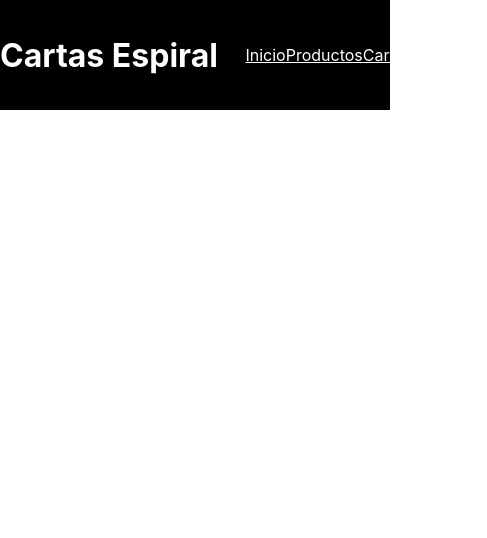
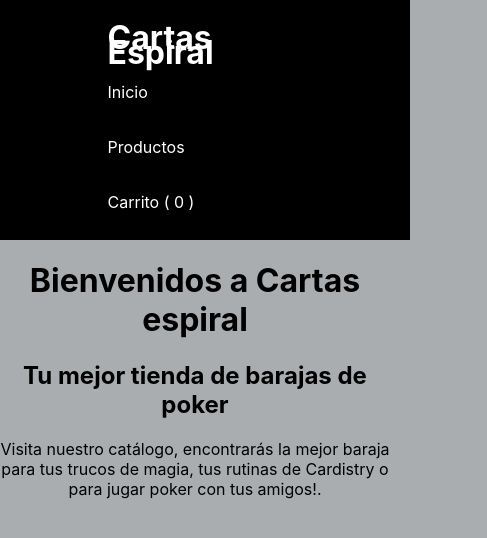
Before and after one commit to KourtZN/Proyecto-5-FRNTND-Kourt-Neyra, a React (Create React App) app: page / in a window 390 px wide. Shown: the top 538 px of the page, 487 px wide, since content can reach past the window. Built offline with nearby package versions, Linux system fonts and the light colour scheme.

Commit message:
ajuste de css

```diff
--- a/src/Components/CarritoComponent/CarritoComponent.jsx
+++ b/src/Components/CarritoComponent/CarritoComponent.jsx
@@ -31,9 +31,9 @@ React.useEffect(() => {
 },[carrito])
 
 
-    return <div >
+    return <div className="carritomain">
 
-        <div >
+        <div className="cart">
             {carrito.map( (produc) => {
                 return <div className="productsCard" key={produc.idcarrito}>
 
@@ -46,10 +46,10 @@ React.useEffect(() => {
             })}
 
         </div>
-        <div>
-            <p>Total : {total}</p>
-            <button onClick={vaccarr}>Vaciar carrito</button>
-            <button onClick={iraCheckout}>Pagar $ {total}</button>
+        <div className="cartbuttons">
+            <h1>Total: $ {total}</h1>
+            <button onClick={vaccarr} className="vaciarcart">Vaciar carrito</button><br/>
+            <button onClick={iraCheckout} className="iracheck">Pagar $ {total}</button>
 
 
         </div>
--- a/src/Components/CarritoComponent/carritocomponent.css
+++ b/src/Components/CarritoComponent/carritocomponent.css
@@ -6,11 +6,17 @@
     display: flex;
 }
 .productsCard{
-    border: 1px solid red;
+    border: 1px solid black;
     border-radius: 5px;
     padding: 5px;
-    width:68%;
-    margin:10px;
+    width:70%;
+    margin:10px auto;
+}
+.productsCard button{
+    background-color: rgb(216, 85, 85);
+    border-radius: 5px;
+    padding: 5px;
+    font-weight: bold;
 }
 .links{
     text-decoration: none;
@@ -18,3 +24,64 @@
 .links:hover{
 color: red;
 }
+
+.carritomain{
+    display: flex;
+    flex-direction: row;
+    justify-content: center;
+}
+.cart{
+    width:50%;
+}
+.cartbuttons{
+    width: 28%;
+}
+.vaciarcart{
+    background-color: green;
+    border-radius: 5px;
+    padding: 1rem;
+    color: white;
+    font-weight: bold;
+    margin: 10px auto;
+    font-size: 1rem;
+    height: 3rem;
+}
+.vaciarcart:hover{
+    background-color: red;
+}
+.iracheck{
+    background-color: green;
+    border-radius: 5px;
+    padding: 1rem;
+    color: white;
+    font-weight: bold;
+    margin: 10px auto;
+    font-size: 2rem;
+    height: 4rem;
+}
+.iracheck:hover{
+    background-color: blue;
+}
+
+/*media*/
+@media (max-width: 800px) {
+    .productContainer{
+        flex-direction: column;
+        columns: 1;
+        display: flex;
+    }
+    .iracheck{
+        background-color: green;
+        border-radius: 5px;
+        padding: 1rem;
+        color: white;
+        font-weight: bold;
+        margin: 10px auto;
+        font-size: 1rem;
+    }
+    .carritomain{
+        display: flex;
+        flex-direction: column;
+        align-items: center;
+    }
+  }
--- a/src/Components/Catalogo/Catalogo.jsx
+++ b/src/Components/Catalogo/Catalogo.jsx
@@ -28,12 +28,12 @@ function Catalogo(){
 
 
 
-    return <div >
+    return (
 
-        <div >
+        <div className="productCont">
             {prods.map( (produc) => {
                 return <Link className="links" to={`/productdetail/${produc._id}`} key={produc._id}>
-                <div className="productsCard">
+                <div className="productst">
 
                     <p>Nombre: {produc.name}</p>
                     <p>Desc: {produc.desc}</p>
@@ -41,11 +41,8 @@ function Catalogo(){
                 </Link>
 
             })}
-    {/*<Link to="/productdetail/carta">carta</Link>
-    <Link to="/productdetail/baston">baston</Link>
-        <Link to="/productdetail/sombrero">sombrero</Link>*/}
         </div>
-    </div>
+    )
 }
 
 export { Catalogo, listaProductos }
--- a/src/Components/Catalogo/catalogo.css
+++ b/src/Components/Catalogo/catalogo.css
@@ -1,20 +1,33 @@
-.productContainer{
+.productCont{
+    width:60%;
+    margin: auto;
+    display: flex;
+    justify-content: center;
+}
+.productst{
     border: 1px solid black;
     border-radius: 5px;
-    width: 70%;
+    padding: 5px;
+    width:100%;
     margin:10px auto;
-    display: flex;
 }
-.productsCard{
-    border: 1px solid red;
-    border-radius: 5px;
-    padding: 5px;
-    width:68%;
-    margin:10px;
+.productst:hover{
+    border: 2px solid blue;
+    color: blue;
 }
 .links{
     text-decoration: none;
+    width:45%;
+    padding: 10px;
 }
 .links:hover{
-color: red;
+color: blue;
 }
+
+
+/*media*/
+@media (max-width: 800px) {
+    .productCont{
+      display: block;
+    }
+  }
--- a/src/Components/Checkout/Checkout.jsx
+++ b/src/Components/Checkout/Checkout.jsx
@@ -1,3 +1,4 @@
+import './checkout.css'
 import {PayPalButton} from '../PaypalButton/PaypalButton'
 import React from 'react'
 import {CarritoContext} from '../../context/CarritoContext'
@@ -7,8 +8,8 @@ const Checkout = () => {
 
 
     return(
-        <div>
-            {total}
+        <div className="checkout">
+            <h1>Tu pago será de: $ {total}</h1>
 
             <PayPalButton currency="MXN" amount={total} />
 
--- /dev/null
+++ b/src/Components/Checkout/checkout.css
@@ -0,0 +1,5 @@
+.checkout{
+    width:30%;
+    margin: 100px auto;
+
+}
--- a/src/Components/Header/Header.jsx
+++ b/src/Components/Header/Header.jsx
@@ -1,20 +1,21 @@
 import './header.css'
 import React from 'react'
 import { Link } from 'react-router-dom'
+import {CarritoContext} from '../../context/CarritoContext'
 
 function Header(){
+  const {carrito} = React.useContext(CarritoContext);
+
     return <header className="header">
     <div className="logoyname">
-    {//<Link to='/'><img src={require(`../../images/logo.png`).default} alt="logo" /></Link>
-    }
-    <h1 className="titulo">Cartas Espiral</h1>
+
+    <Link to='/'><h1 className="titulo">Cartas Espiral</h1></Link>
     </div>
 
     <nav className="navegador">
     <Link to='/'>Inicio</Link>
     <Link to='/productos'>Productos</Link>
-    <Link to='/carrito'>Carrito</Link>
-    <Link to='/checkout'>Checkout</Link>
+    <Link to='/carrito'>Carrito ( {carrito.length} )</Link>
     </nav>
   </header>
 
--- a/src/Components/Header/header.css
+++ b/src/Components/Header/header.css
@@ -5,18 +5,22 @@
     justify-content:space-between;
     background-color: black;
     color:white;
+    padding: 10px;
 }
-
 .header a{
+    padding: 20px;
     color: white;
-    height: 110px;
-    line-height: 110px;
+    height: 40px;
+    line-height: 40px;
+    text-decoration: none;
+}
+.header a:hover{
+background-color: blue;
 }
 
 .header h1{
     margin:auto;
 }
-
 
 .navegador{
     width:30%;
@@ -25,8 +29,8 @@
     flex-direction: row;
     justify-content: space-between;
     vertical-align: middle;
+}
 
-}
 
 .header img{
     height:110px;
@@ -36,3 +40,23 @@
 .logoyname{
     display: flex;
 }
+
+
+/*media*/
+@media (max-width: 800px) {
+    .header{
+        display:block;
+    }
+    .navegador{
+        width:100%;
+        flex-direction: column;
+        align-items: center;
+        justify-content: center;
+    }
+    .header a{
+        height: 15px;
+        line-height: 15px;
+        width: 50%;
+        margin: auto;
+    }
+  }
--- /dev/null
+++ b/src/Components/Home/Home.jsx
@@ -0,0 +1,13 @@
+import './home.css'
+
+function Home(){
+    return(
+        <div className="homemain">
+        <h1>Bienvenidos a Cartas espiral</h1>
+        <h2>Tu mejor tienda de barajas de poker</h2>
+        <p>Visita nuestro catálogo, encontrarás la mejor baraja para tus trucos de magia, tus rutinas de Cardistry o para jugar poker con tus amigos!.</p>
+        </div>
+    )
+}
+
+export { Home }
--- /dev/null
+++ b/src/Components/Home/home.css
@@ -0,0 +1,3 @@
+.homemain{
+    text-align: center;
+}
--- a/src/index.css
+++ b/src/index.css
@@ -5,6 +5,7 @@ body {
     sans-serif;
   -webkit-font-smoothing: antialiased;
   -moz-osx-font-smoothing: grayscale;
+  background-color: rgb(170, 173, 175);
 }
 
 code {
--- a/src/routes/Navigation.jsx
+++ b/src/routes/Navigation.jsx
@@ -7,6 +7,7 @@ import {Producto} from '../Components/Producto/Producto'
 import {Catalogo} from '../Components/Catalogo/Catalogo'
 import {CarritoComponent} from '../Components/CarritoComponent/CarritoComponent'
 import {Checkout} from '../Components/Checkout/Checkout'
+import {Home} from '../Components/Home/Home'
 
 
 
@@ -19,6 +20,7 @@ function Navigation() {
         <Route path="/productos" element={<Catalogo/>} exact/>
         <Route path="/carrito" element={<CarritoComponent/>} exact/>
         <Route path="/checkout" element={<Checkout/>} exact/>
+        <Route path="/" element={<Home/>} exact/>
 
         </Routes>
 
```
Also changed, not shown: 1 other file (tests, documents, lock files or other folders).
